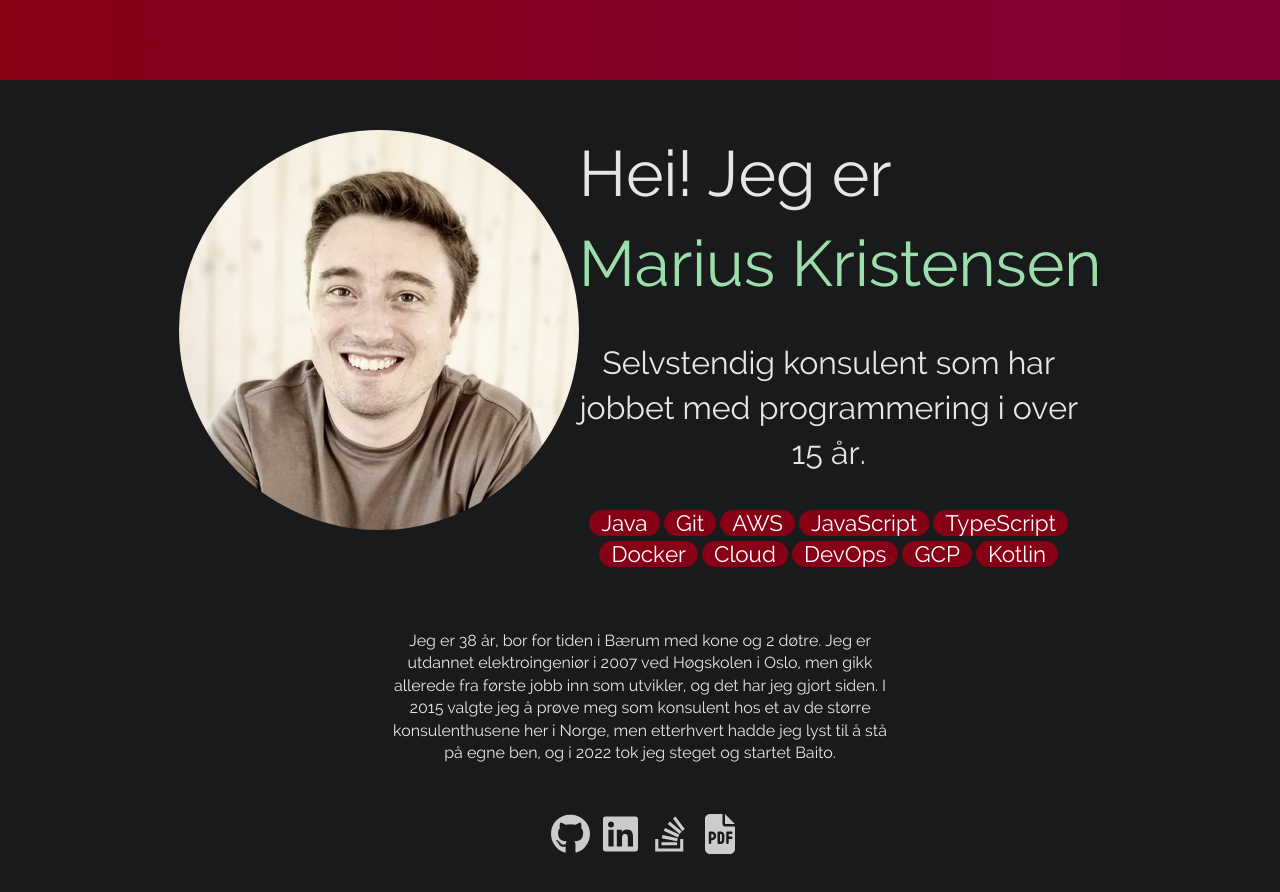
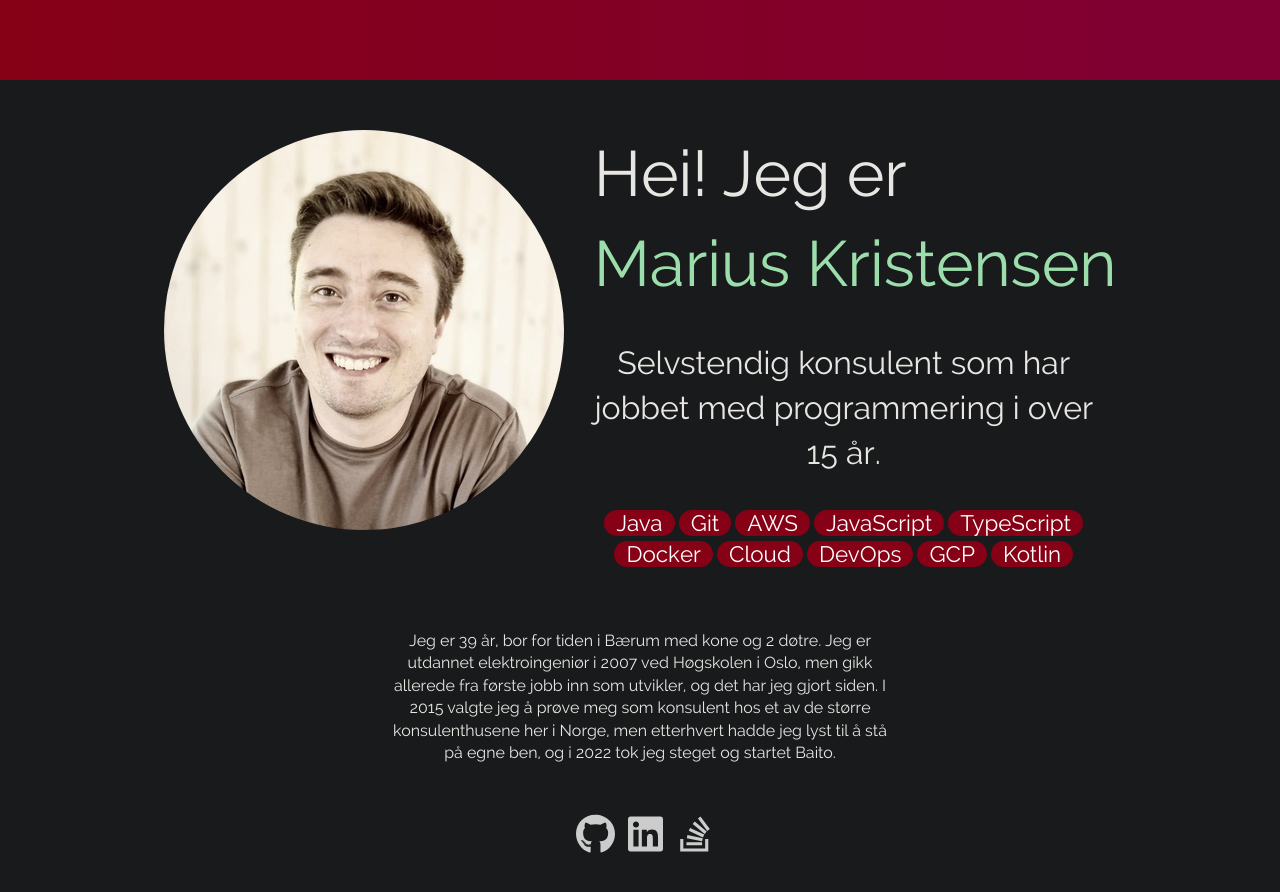
Before and after one commit to testower/diggsyntaks-web, a website built with Parcel: page src/index.html in a window 1280 px wide. Shown: the part 720-1612 px from the top of the page. Built offline with nearby package versions, Linux system fonts and the light colour scheme.

Commit message:
Small touchups

```diff
--- a/src/index.html
+++ b/src/index.html
@@ -10,7 +10,7 @@
     <meta property="og:title" content="Baito AS">
     <meta property="og:type" content="website">
     <meta property="og:url" content="https://www.baito.no/">
-    <meta property="og:image" content="">
+    <meta property="og:image" content="https://www.baito.no/android-chrome-192x192.png">
 
     <link rel="manifest" href="site.webmanifest">
     <link rel="apple-touch-icon" sizes="180x180" href="apple-touch-icon.png">
@@ -34,7 +34,7 @@
     </div>
 </header>
 <div id="about">
-    <div style="display: flex; justify-content: center; flex-wrap: wrap; margin-top: 50px; ">
+    <div style="display: flex; justify-content: center; flex-wrap: wrap; column-gap: 30px; margin-top: 50px; ">
         <div>
             <img src="img/marius_kristensen_400.jpg" alt="Marius Kristensen profilbilde"
                  style="border-radius: 50%; margin-bottom: 50px; max-width: 100%; height: auto;">
@@ -65,7 +65,7 @@
     </div>
     <div style="display: flex; justify-content: center; flex-direction: column">
     <div style="max-width:500px; margin: 50px auto">
-        Jeg er 38 år, bor for tiden i Bærum med kone og 2 døtre. Jeg er utdannet elektroingeniør i 2007 ved
+        Jeg er 39 år, bor for tiden i Bærum med kone og 2 døtre. Jeg er utdannet elektroingeniør i 2007 ved
         Høgskolen i Oslo,
         men gikk allerede fra første jobb inn som utvikler, og det har jeg gjort siden. I 2015 valgte jeg å
         prøve meg som
@@ -77,7 +77,7 @@
         <a class="icon icon-github" href="https://github.com/crea1"></a>
         <a class="icon icon-linkedin" href="https://www.linkedin.com/in/marius-haugli-kristensen-86770931/"></a>
         <a class="icon icon-stack-overflow" href="https://stackoverflow.com/users/1264116/crea1"></a>
-        <a href="#"><div class="icon icon-pdf"></div></a>
+        <!--<a href="#"><div class="icon icon-pdf"></div></a>-->
     </div>
     </div>
 </div>
```
